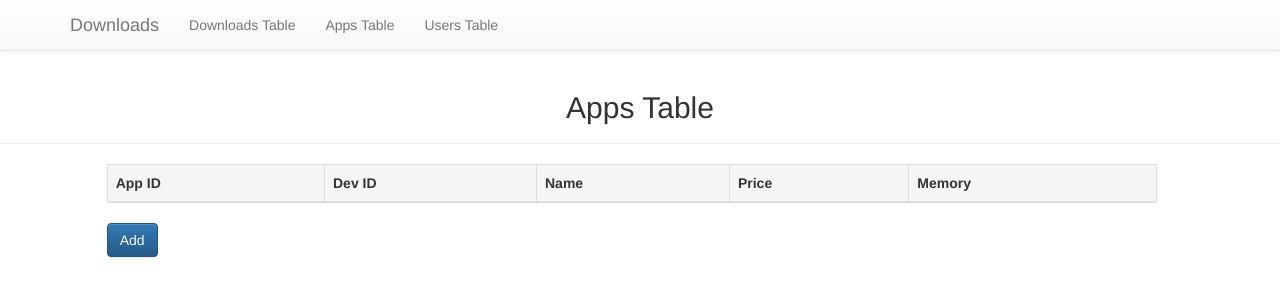
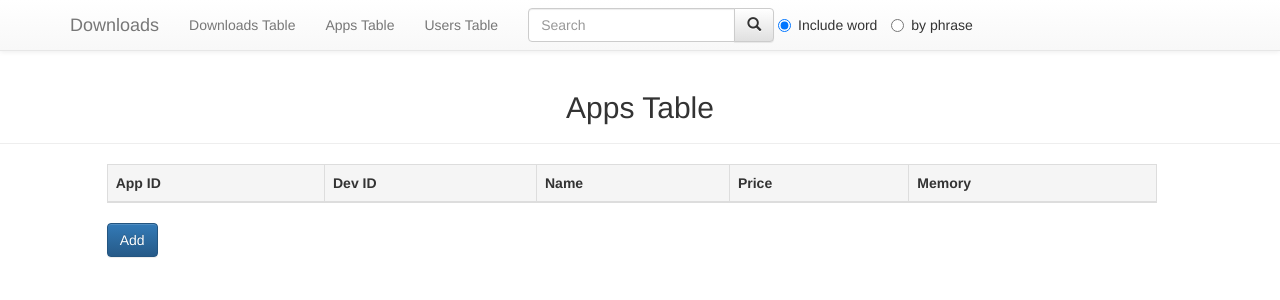
Before and after one commit to SteadyCoder/NTUU-KPI, a Django app: page /apps in a window 1280 px wide. Shown: the top 300 px of the page. Run offline with Django 3.2, Linux system fonts and the light colour scheme; data that the repository does not hold is empty; some libraries are stand-ins or nearby versions.

Commit message:
Dealing with full text search

```diff
--- a/DataBase Labs/Lab2/Laba2/custom_models.py
+++ b/DataBase Labs/Lab2/Laba2/custom_models.py
@@ -128,6 +128,19 @@ class AbstractController(object):
             if connect:
                 connect.close()
 # **************************
+    def full_text_search(self, condition):
+        try:
+            connect = mdb.connect(self.__host__, self.__user__, self.__password__, self.__db__)
+            cursor = connect.cursor(mdb.cursors.DictCursor)
+            cursor.execute('SELECT * FROM ' + self.table_name + ' ' + condition)
+            return cursor.fetchall()
+        except mdb.Error as e:
+            print 'ERROR %d %s' % (e.args[0], e.args[1])
+        finally:
+            if connect:
+                connect.close()
+
+# **************************
 
 
 # ***** Downloadcontroller ******
@@ -149,6 +162,8 @@ class DownloadController(AbstractController):
     def get_choice_lst(self):
         return tuple(tuple([obj["app_id"], obj["user_id"]]) for obj in self.get_all_downloads())
 
+    def full_text_search(self, condition):
+        return super(DownloadController, self).full_text_search(condition)
 
 # **************************
 
@@ -167,6 +182,9 @@ class AppController(AbstractController):
 
     def get_apps_with_condition(self, condition):
         return super(AppController, self).get_with_condition(condition)
+
+    def get_choice_lst(self):
+        return tuple(tuple([obj["app_id"], obj["name"]]) for obj in self.get_all_apps())
 # **************************
 
 # ***** User controller ******
--- a/DataBase Labs/Lab2/Laba2/urls.py
+++ b/DataBase Labs/Lab2/Laba2/urls.py
@@ -10,7 +10,7 @@ urlpatterns = [
 
     url(r'^downloads/edit/(?P<app_id>[0-9]+)/$', views.download_edit, name='edit_downloads'),
     url(r'^apps/edit/(?P<app_id>[0-9]+)/$', views.app_edit, name='edit_apps'),
-    url(r'^users/edit/(?P<app_id>[0-9]+)/$', views.user_edit, name='edit_users'),
+    url(r'^users/edit/(?P<user_id>[0-9]+)/$', views.user_edit, name='edit_users'),
 
     url(r'^downloads/new/$', views.download_new, name='download_new'),
     url(r'^apps/new/$', views.app_new, name='app_new'),
--- a/DataBase Labs/Lab2/Laba2/views.py
+++ b/DataBase Labs/Lab2/Laba2/views.py
@@ -1,6 +1,6 @@
 from django.shortcuts import render
 from django.http import HttpResponse, HttpResponseRedirect
-from .forms import DownloadForm, AppForm, UserForm, DeveloperForm
+from .forms import *
 from .custom_models import DownloadController, AppController, DeveloperConrtoller, UserController
 
 downloadController = DownloadController("download")
@@ -17,7 +17,23 @@ def index(request):
     return HttpResponse("Works")
 
 def home(request):
-    return render(request, "Laba2/home.html", {'downloads': downloadController.get_all_downloads(), 'users': userController })
+    if ('search' in request.GET) and (request.GET != ''):
+        key_words = request.GET['search']
+        condition = "WHERE MATCH (name) AGAINST ('"
+        if request.GET.get('optradio', None) == 'include':
+            key_words = " ".join(['+' + item for item in key_words.split()])
+            condition += key_words
+        else:
+            condition += "\"" + key_words + "\""
+
+        condition += "' IN BOOLEAN MODE);"
+        downloads = downloadController. full_text_search(condition)
+        result = tuple()
+        for record in downloads:
+            result += downloadController.get_download_with_condition("WHERE client_id=" + str(record["id"]))
+    else:
+        result = {'downloads': downloadController.get_all_downloads(), 'users': userController }
+    return render(request, "Laba2/home.html", result)
 
 def apps_show(request):
     return render(request, "Laba2/apps_table.html", {'apps': appController.get_all_apps()})
@@ -39,8 +55,7 @@ def download_edit(request, app_id):
                 return HttpResponseRedirect('/downloads')
     else:
         download = downloadController.get_by_id(app_id)
-        user_id = userController.get_by_id(download['user_id'])['user_id']
-        req = {'user_id': user_id, 'date_time': download['date_time']}
+        req = {'user_id': download['user_id'], 'date_time': download['date_time']}
         form = DownloadForm(req)
     context = {'form': form, 'add_object': False, 'title': 'Download Edit'}
     return render(request, 'Laba2/download_edit.html', context)
@@ -60,27 +75,27 @@ def app_edit(request, app_id):
                 return HttpResponseRedirect('/apps')
     else:
         app = appController.get_by_id(app_id)
-        dev_id = developerController.get_by_id(app['dev_id'])['dev_id']
-        req = {'app_id': app['app_id'], 'dev_id': dev_id, 'name': app['name'], 'price': app['price'], 'memory': app['memory']}
+        req = {'app_id': app['app_id'], 'dev_id': app['dev_id'], 'name': app['name'],
+               'price': app['price'], 'memory': app['memory']}
         form = AppForm(req)
     context = {'form': form, 'add_object': False, 'title': 'App Edit'}
     return render(request, 'Laba2/download_edit.html', context)
 
-def user_edit(request, app_id):
+def user_edit(request, user_id):
     if request.method == 'POST':
         if 'delete_btn' in request.POST:
-            userController.delete_by_id(request.POST["user_id"])
+            userController.delete_by_id(user_id)
             return HttpResponseRedirect('/users')
         else:
             form = UserForm(request.POST)
             if form.is_valid():
-                row = {"user_id": request.POST["user_id"], "name": request.POST["name"], "e_mail": request.POST["e_mail"],
+                row = {"user_id": user_id, "name": request.POST["name"], "e_mail": request.POST["e_mail"],
                        "phone": request.POST["phone"]}
-                userController.update(request.POST["user_id"], row)
+                userController.update(user_id, row)
                 return HttpResponseRedirect('/users')
     else:
-        user = userController.get_by_id(app_id)
-        req = {'user_id': user['user_id'], 'name': user['name'], 'e_mail': user['e_mail'], 'phone': user['phone']}
+        user = userController.get_by_id(user_id)
+        req = {'name': user['name'], 'e_mail': user['e_mail'], 'phone': user['phone']}
         form = UserForm(req)
     context = {'form': form, 'add_object': False, 'title': 'User Edit'}
     return render(request, 'Laba2/download_edit.html', context)
@@ -111,7 +126,8 @@ def app_new(request):
 
 def user_new(request):
     if request.method == 'POST':
-        row = {"user_id": request.POST["user_id"], "name": request.POST["name"],
+        tmp = userController.get_all_users()
+        row = {"user_id": tmp[len(tmp) - 1]['user_id'] + 1, "name": request.POST["name"],
                "e_mail": request.POST["e_mail"], "phone": request.POST["phone"]}
         userController.insert(row)
         return HttpResponseRedirect('/users')
--- a/DataBase Labs/Lab2/templates/Laba2/base.html
+++ b/DataBase Labs/Lab2/templates/Laba2/base.html
@@ -54,6 +54,22 @@
                 <a href="{% url 'users' %}">Users Table</a>
             </li>
           </ul>
+          <form class="navbar-form navbar-left" method="GET">
+            <div class="input-group">
+                <input type="text" class="form-control" name="search" placeholder="Search">
+                <div class="input-group-btn">
+                    <button class="btn btn-default" type="submit">
+                        <i class="glyphicon glyphicon-search"></i>
+                    </button>
+                </div>
+            </div>
+            <label class="radio-inline">
+            <input type="radio" name="optradio" value="include" checked="">Include word
+            </label>
+            <label class="radio-inline">
+            <input type="radio" name="optradio" value="exclude" > by phrase
+            </label>
+          </form>
         </div>
 
       </div>
```
